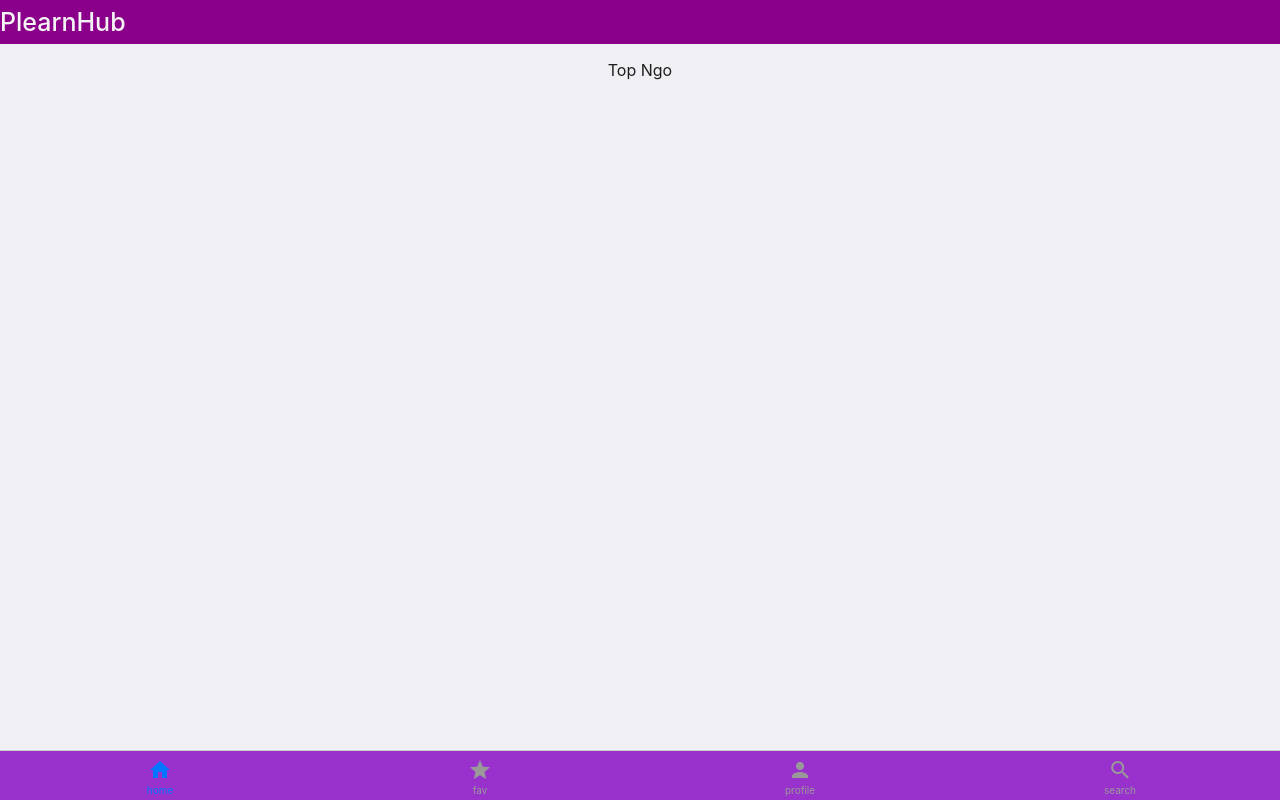
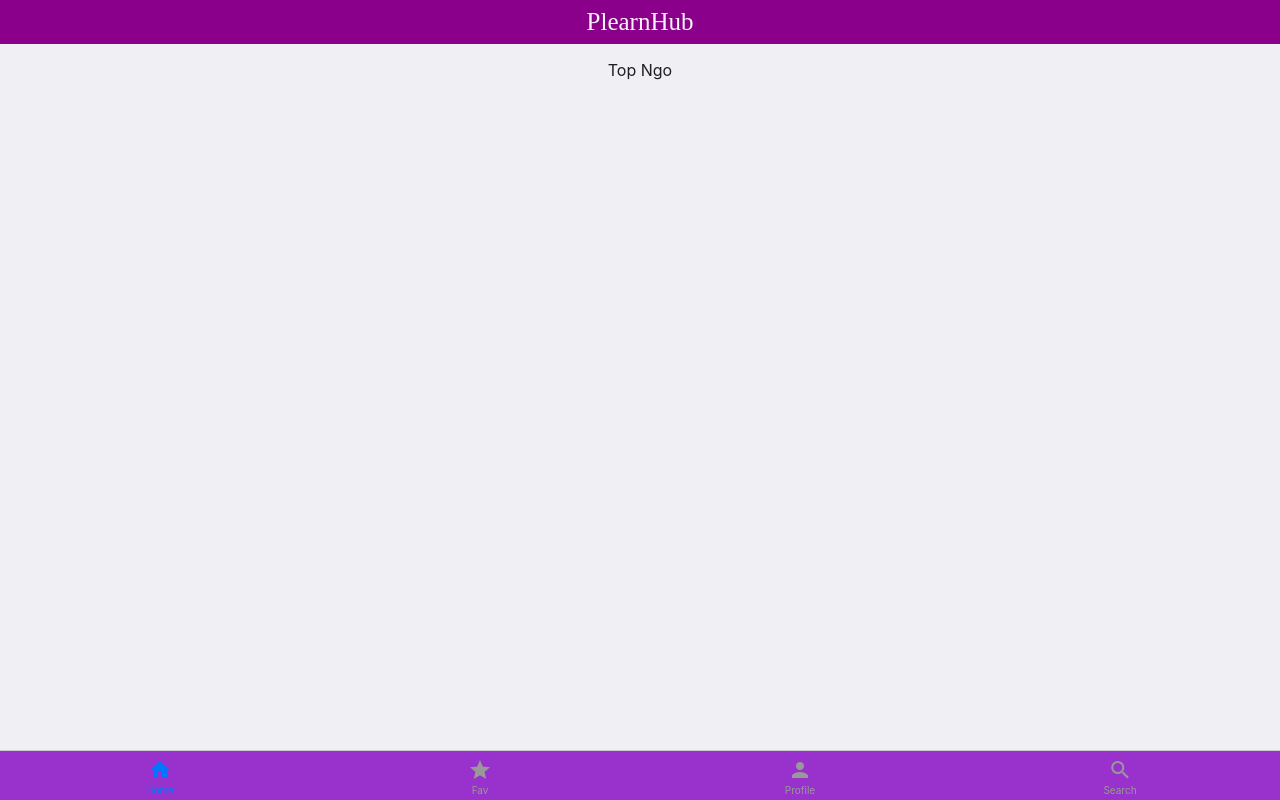
Before and after one commit to NightsoulCC4/PlearnHub, a plain HTML site: page index.html in a window 1280 px wide. Drawn offline with Linux system fonts and the light colour scheme.

Commit message:
2nd Commit
Make PlearnHub to center

```diff
--- a/css/app.css
+++ b/css/app.css
@@ -1,8 +1,11 @@
 .toolbar{
     background-color: darkmagenta;
     color: whitesmoke;
-    text-align: center;
-    font-size: 25px;
+    font-family: "Myriad Pro";
+    margin: auto;
+    display: flex;
+    justify-content: center;
+    font-size:25px;
 }
 .tabbar{
     background-color: darkorchid;
--- a/index.html
+++ b/index.html
@@ -16,17 +16,18 @@
 <body>
     <ons-page>
         <ons-toolbar>
-            <div class="center toolbar">PlearnHub
+            <div class="center toolbar">
+                PlearnHub
             </div>
         </ons-toolbar>
         <ons-tabbar swipeable position="auto">
-            <ons-tab page="pages/home.html" label="home" icon="md-home, material:md-home" active>
+            <ons-tab page="pages/home.html" label="Home" icon="md-home, material:md-home" active>
             </ons-tab>
-            <ons-tab page="pages/fav.html" label="fav" icon="md-star" active-icon="md-star">
+            <ons-tab page="pages/fav.html" label="Fav" icon="md-star" active-icon="md-star">
             </ons-tab>
-            <ons-tab page="pages/profile.html" label="profile" icon="md-account" active-icon="md-account">
+            <ons-tab page="pages/profile.html" label="Profile" icon="md-account" active-icon="md-account">
             </ons-tab>
-            <ons-tab page="pages/search.html" label="search" icon="md-search" active-icon="md-search">
+            <ons-tab page="pages/search.html" label="Search" icon="md-search" active-icon="md-search">
             </ons-tab>
         </ons-tabbar>
     </ons-page>
```
